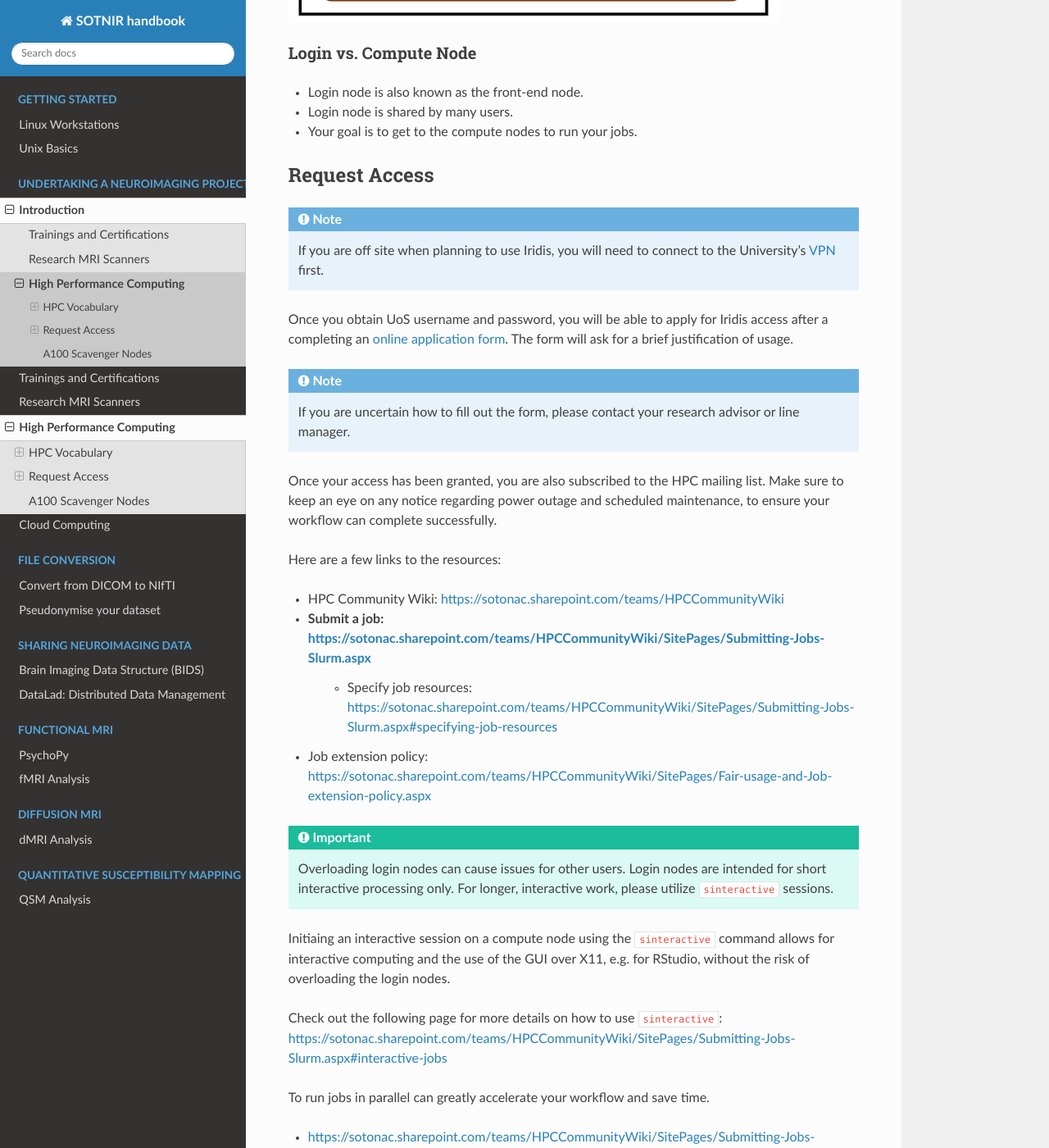
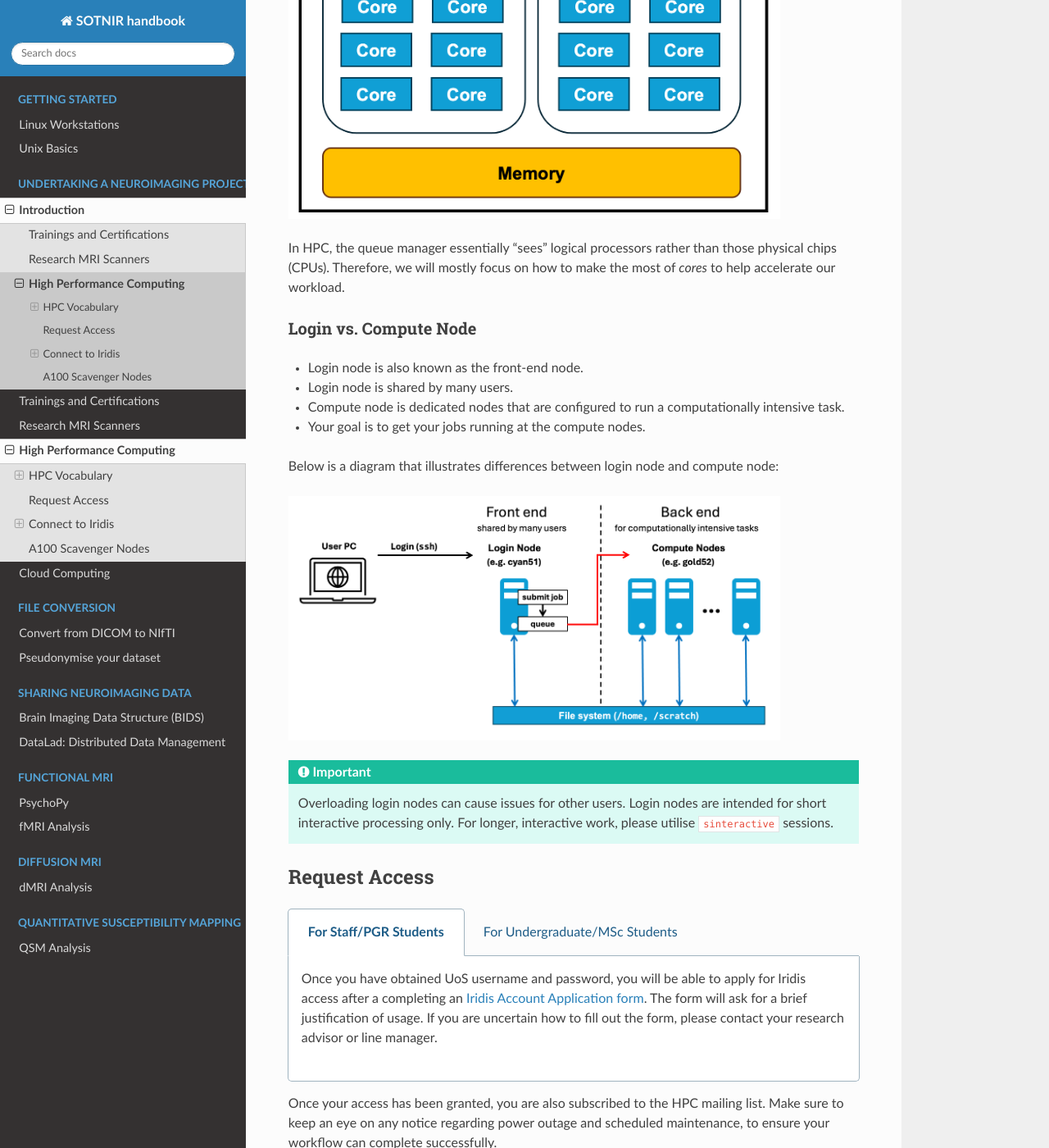
Before and after one commit to nhuneke/sotnir-handbook, a Sphinx documentation site: the page built from docs/projects-soton/hpc.rst, in a window 1280 px wide and 1400 px high, scrolled down 1617 px. Shown: the whole window at 82% size. Built offline with Sphinx 7.4.7 and the Read the Docs theme 3.1.0, drawn with Linux system fonts in a browser that asks for light colours; pages that are not in the unit, such as notebooks, are missing from menus; some of the changed text lies outside the part shown.

Commit message:
Added HPC content

```diff
--- a/docs/projects-soton/hpc.rst
+++ b/docs/projects-soton/hpc.rst
@@ -34,30 +34,44 @@ Clusters are designed to specifically tackle large-scale and computationally int
 Node vs. Core
 ~~~~~~~~~~~~~
 
+A *node* is a *single* computing unit on a cluster. Normally, a node consists of processor(s), memory, storage, network connectivity, and can communicate with other nodes in the cluster to exchange data and coordinate their work.
+
+A *core*, also known as logical processor, is an *individual* compute unit on a physical processor (or CPU, Central Processing Unit).
+
+Below is an example of a node containing two physical processors, each with 10 cores, resulting in a total of 20 logical processors:
+
 .. image:: ../images/node-processors-cores.png
    :width: 600
    :alt: A diagram of a node that consists of two physical processores with ten cores (logical processors) each.
+
+In HPC, the queue manager essentially "sees" logical processors rather than those physical chips (CPUs). Therefore, we will mostly focus on how to make the most of *cores* to help accelerate our workload.
 
 Login vs. Compute Node
 ~~~~~~~~~~~~~~~~~~~~~~
 
 - Login node is also known as the front-end node.
 - Login node is shared by many users.
-- Your goal is to get to the compute nodes to run your jobs.
+- Compute node is dedicated nodes that are configured to run a computationally intensive task.
+- Your goal is to get your jobs running at the compute nodes.
 
+Below is a diagram that illustrates differences between login node and compute node:
+
+.. image:: ../images/frontend-vs-compute-nodes.png
+   :width: 600
+   :alt: Basic components of a cluster, illustrating differences between login and compute nodes.
+
+.. important::
+
+	Overloading login nodes can cause issues for other users. Login nodes are intended for short interactive processing only. For longer, interactive work, please utilise ``sinteractive`` sessions.
 
 Request Access
 --------------
 
-.. note::
-
-    If you are off site when planning to use Iridis, you will need to connect to
-    the University's `VPN <https://knowledgenow.soton.ac.uk/Articles/KB0011610>`_ first.
-
-Once you obtain UoS username and password, you will be able to apply for Iridis access after a completing an `online application form <https://sotonproduction.service-now.com/soton/it_rq_iridis_application>`_. The form will ask for a brief justification of usage.
-
-.. note::
-	If you are uncertain how to fill out the form, please contact your research advisor or line manager.
+.. tabs::
+    .. group-tab:: For Staff/PGR Students
+        Once you have obtained UoS username and password, you will be able to apply for Iridis access after a completing an `Iridis Account Application form <https://sotonproduction.service-now.com/serviceportal?id=sc_cat_item&sys_id=bce3a6fa1bf34210e3076351f54bcbe9>`_. The form will ask for a brief justification of usage. If you are uncertain how to fill out the form, please contact your research advisor or line manager.
+    .. group-tab:: For Undergraduate/MSc Students
+        You can access the Lyceum service and your Project Supervisor/Course Tutor will fill out an `Lyceum Account Application form <https://sotonproduction.service-now.com/serviceportal?id=sc_cat_item&sys_id=2ba3bad5db8f2b00f91c8c994b961961>`_ on your behalf.
 
 Once your access has been granted, you are also subscribed to the HPC mailing list. Make sure to keep an eye on any notice regarding power outage and scheduled maintenance, to ensure your workflow can complete successfully.
 
@@ -68,21 +82,28 @@ Here are a few links to the resources:
     - Specify job resources: https://sotonac.sharepoint.com/teams/HPCCommunityWiki/SitePages/Submitting-Jobs-Slurm.aspx#specifying-job-resources
 - Job extension policy: https://sotonac.sharepoint.com/teams/HPCCommunityWiki/SitePages/Fair-usage-and-Job-extension-policy.aspx
 
-Login nodes
-===========
+Connect to Iridis
+-----------------
 
+To access Iridis, you would need to set up an SSH connection. The methods depend on the operating system you are using.
 
-.. important::
+.. note::
 
-	Overloading login nodes can cause issues for other users. Login nodes are intended for short interactive processing only. For longer, interactive work, please utilize ``sinteractive`` sessions.
+    If you are off site when planning to use Iridis, you will need to connect to
+    the University's `VPN <https://knowledgenow.soton.ac.uk/Articles/KB0011610>`_ first.
 
-Compute nodes
-=============
+.. tabs::
+    .. group-tab:: Windows
+        You may use clients available for Windows, such as `MobaXterm <https://mobaxterm.mobatek.net/>`_, `PuTTY <https://www.putty.org/>`, or `ThinLinc <https://www.cendio.com/thinlinc>`_. Alternatively, you may run SSH in `Windows Subsystem for Linux <https://learn.microsoft.com/en-us/windows/wsl>`.
+    .. group-tab:: MacOS/Linux
+        You can run SSH in `Terminal <https://support.apple.com/en-gb/guide/terminal/welcome>`_ or a Terminal emulator such as `iTerm2 <https://iterm2.com/>`_. Instructions for MacOS goes here.
 
-Initiaing an interactive session on a compute node using the ``sinteractive`` command allows for interactive computing and the use of the GUI over X11, e.g. for RStudio, without the risk of overloading the login nodes.
+Launching an interactive session
+================================
+
+Initiating an interactive session on a compute node using the ``sinteractive`` command allows for interactive computing and the use of the GUI over X11, e.g. for RStudio, without the risk of overloading the login nodes.
 
 Check out the following page for more details on how to use ``sinteractive``: https://sotonac.sharepoint.com/teams/HPCCommunityWiki/SitePages/Submitting-Jobs-Slurm.aspx#interactive-jobs
-
 
 Using job arrays
 ==================
```
Also changed, not shown: docs/images/frontend-vs-compute-nodes.png (added).
